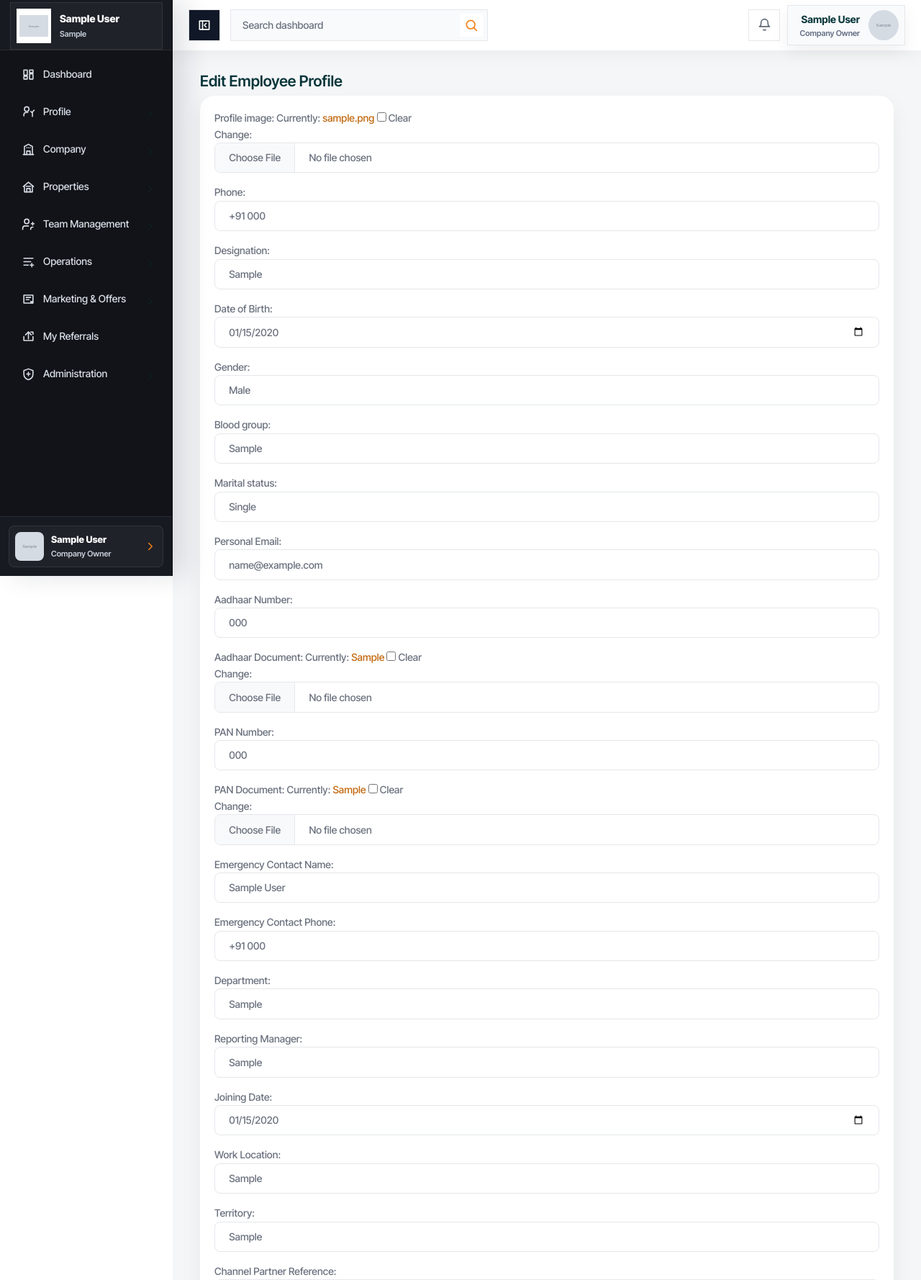
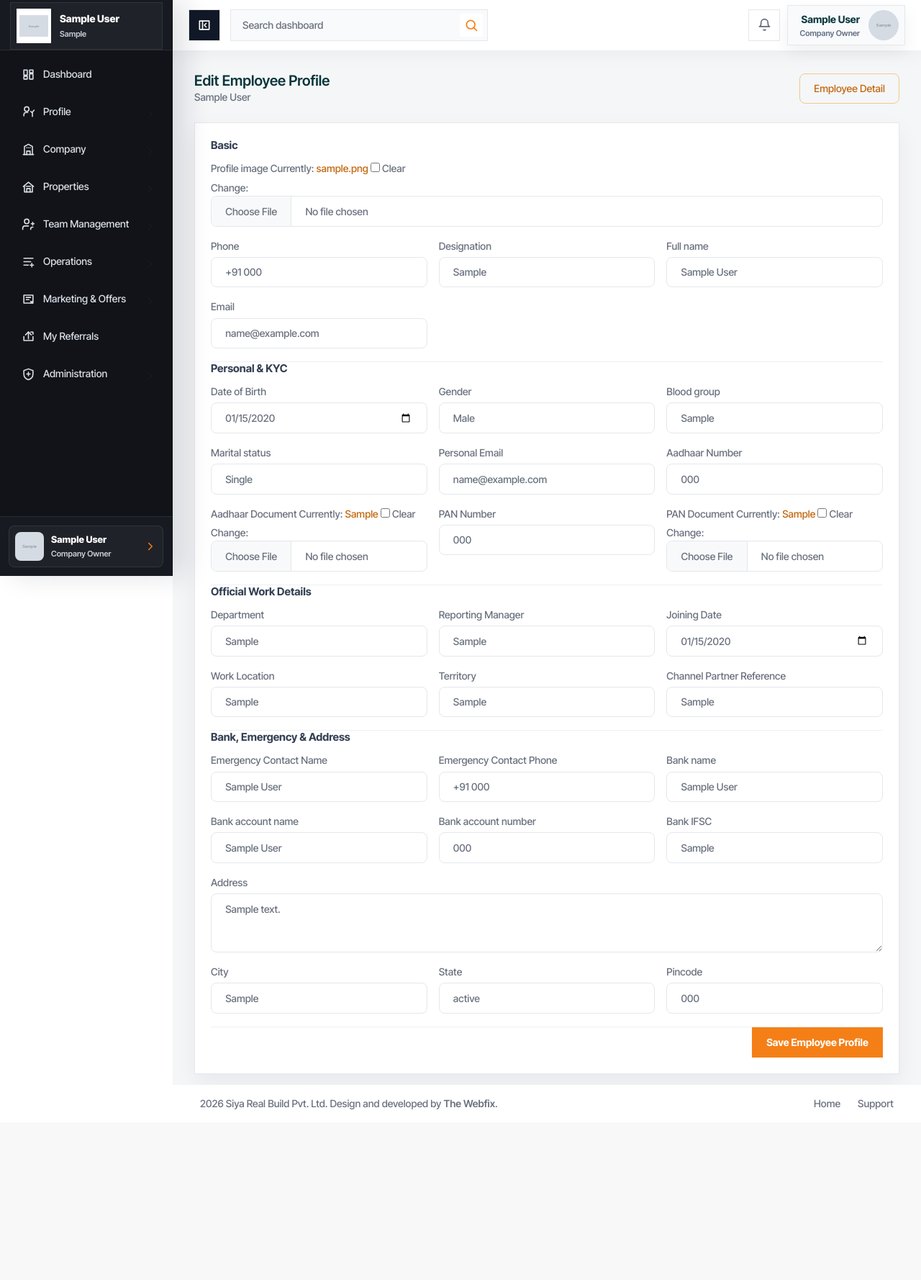
Before and after one commit to anshul1504/siyarealbuild-realestatesoftware, a Django app: page /auth/team/profiles/1/edit/ in a window 1280 px wide. Shown: the top 1778 px of the page at 72% size. After the commit the page ends 1541 px from the top, so only its background shows below. Run offline with Django 5.2, Linux system fonts and the light colour scheme; a user stored in the database is signed in; tables that the repository leaves empty hold one stand-in row (values such as "Sample post"); grey boxes marked "Sample" are stand-in pictures; some libraries are stand-ins or nearby versions.

Commit message:
Complete secure profile management workflows

```diff
--- a/accounts/forms.py
+++ b/accounts/forms.py
@@ -136,7 +136,13 @@ class InviteOTPVerifyForm(forms.Form):
 
 
 class UserProfileForm(forms.ModelForm):
-    full_name = forms.CharField(max_length=150, required=False, widget=forms.TextInput(attrs={"class": "form-control", "placeholder": "Full name"}))
+    SELF_EDITABLE_FIELDS = {
+        "full_name", "email", "profile_image", "phone", "date_of_birth", "gender", "blood_group", "marital_status", "personal_email",
+        "aadhaar_number", "aadhaar_document", "pan_number", "pan_document", "emergency_contact_name",
+        "emergency_contact_phone", "bank_name", "bank_account_name", "bank_account_number", "bank_ifsc",
+        "address", "city", "state", "pincode",
+    }
+    full_name = forms.CharField(max_length=150, required=True, widget=forms.TextInput(attrs={"class": "form-control", "placeholder": "Full name"}))
     email = forms.EmailField(widget=forms.EmailInput(attrs={"class": "form-control", "placeholder": "Email address"}))
 
     class Meta:
@@ -219,7 +225,12 @@ class UserProfileForm(forms.ModelForm):
 
     def __init__(self, *args, **kwargs):
         self.user = kwargs.pop("user")
+        self.allow_official_fields = kwargs.pop("allow_official_fields", False)
         super().__init__(*args, **kwargs)
+        if not self.allow_official_fields:
+            for field_name in list(self.fields):
+                if field_name not in self.SELF_EDITABLE_FIELDS:
+                    self.fields.pop(field_name)
         self.fields["full_name"].initial = self.user.get_full_name() or self.user.first_name
         self.fields["email"].initial = self.user.email
         if not self.instance.phone:
@@ -279,6 +290,17 @@ class UserProfileForm(forms.ModelForm):
 
     def clean_pan_document(self):
         return self._clean_profile_document("pan_document")
+
+    def clean_profile_image(self):
+        image = self.cleaned_data.get("profile_image")
+        if not image or not hasattr(image, "size"):
+            return image
+        if image.size > 2 * 1024 * 1024:
+            raise forms.ValidationError("Profile image size must be 2 MB or less.")
+        content_type = getattr(image, "content_type", "")
+        if content_type and content_type not in {"image/jpeg", "image/png", "image/webp"}:
+            raise forms.ValidationError("Upload JPG, PNG, or WebP profile image only.")
+        return image
 
     def _clean_profile_document(self, field_name):
         document = self.cleaned_data.get(field_name)
--- a/accounts/url_groups/team.py
+++ b/accounts/url_groups/team.py
@@ -10,6 +10,8 @@ urlpatterns = [
     path("team/profiles/export/<str:export_format>/", team_directory.team_profiles_export, name="team_profiles_export"),
     path("team/profiles/<int:profile_id>/", team_directory.team_profile_detail, name="team_profile_detail"),
     path("team/profiles/<int:profile_id>/edit/", team_directory.team_profile_edit, name="team_profile_edit"),
+    path("team/profiles/<int:profile_id>/history/", team_directory.team_profile_history, name="team_profile_history"),
+    path("team/profiles/<int:profile_id>/documents/<str:document_type>/", team_directory.profile_document, name="profile_document"),
     path("team/profiles/bulk-update/", team_directory.team_profiles_bulk_update, name="team_profiles_bulk_update"),
     path("team/profiles/<int:profile_id>/delete/", team_directory.team_profile_delete, name="team_profile_delete"),
     path("team/emails/", team_directory.team_emails, name="team_emails"),
--- a/accounts/view_modules/auth_profile_company.py
+++ b/accounts/view_modules/auth_profile_company.py
@@ -18,6 +18,7 @@ from ..forms import EmailLoginForm, InviteOTPVerifyForm, OTPVerifyForm, OwnerCom
 from ..models import AuditLog, AuthenticationSupportRequest, CompanyProfile, EmailOTP, EmployeeEmailChangeRequest, EmployeeInvite, OfficeLocation, Role, SignupRequest, SignupRequestStatus, UserProfile
 from ..security import auth_request_limited, client_ip, rate_limit_exceeded
 from ..services import record_audit
+from ..services import update_employee_profile
 from .onboarding import _next_employee_code
 
 
@@ -461,7 +462,7 @@ def profile_edit(request):
                 ).exclude(employee=request.user).exists():
                     messages.error(request, "This email already has a pending change request.")
                     return redirect("accounts:profile_edit")
-                profile_form.save(skip_email=True)
+                update_employee_profile(profile=user_profile, form=profile_form, actor=request.user, skip_email=True)
                 signup = SignupRequest.objects.filter(user=request.user).first()
                 if signup:
                     signup.name = request.user.get_full_name() or request.user.first_name or request.user.username
@@ -497,7 +498,7 @@ def profile_edit(request):
                 messages.success(request, "OTP sent to your new email. Verify it to complete email change.")
                 return redirect("accounts:verify_email_change")
 
-            profile_form.save()
+            update_employee_profile(profile=user_profile, form=profile_form, actor=request.user)
             _sync_signup_from_user(request.user)
             messages.success(request, "Profile details updated.")
             return redirect("accounts:profile")
--- a/accounts/view_modules/team_directory.py
+++ b/accounts/view_modules/team_directory.py
@@ -5,14 +5,14 @@ from django.contrib.auth import get_user_model
 from django.contrib.auth.decorators import login_required
 from django.core.paginator import Paginator
 from django.db import models
-from django.http import Http404, HttpResponse
+from django.http import FileResponse, Http404, HttpResponse
 from django.shortcuts import get_object_or_404, redirect, render
 from django.utils.html import escape
 from django.views.decorators.http import require_http_methods
 
 from ..email_utils import send_employee_custom_email
 from ..forms import EmployeeBulkUpdateForm, TeamEmailMessageForm, UserProfileForm
-from ..models import EmailOTP, EmployeeEmailChangeRequest, EmployeeInvite, Role, SignupRequest, TeamEmailMessage, UserProfile
+from ..models import EmailOTP, EmployeeEmailChangeRequest, EmployeeInvite, EmployeeProfileChange, Role, SignupRequest, TeamEmailMessage, UserProfile
 from ..services import bulk_update_profiles, record_audit, update_employee_profile
 
 
@@ -288,6 +288,7 @@ def team_profile_detail(request, profile_id):
             "company": company,
             "user_profile": user_profile,
             "can_view_sensitive_profile_data": can_view_sensitive_profile_data,
+            "can_view_private_profile_data": can_view_sensitive_profile_data,
         },
     )
 
@@ -299,12 +300,45 @@ def team_profile_edit(request, profile_id):
         messages.error(request, "Only company owner can edit employee profiles.")
         return redirect("accounts:team_profile_detail", profile_id=profile_id)
     profile = get_object_or_404(UserProfile.objects.select_related("user"), id=profile_id, company=company)
-    form = UserProfileForm(request.POST or None, request.FILES or None, instance=profile, user=profile.user)
+    form = UserProfileForm(request.POST or None, request.FILES or None, instance=profile, user=profile.user, allow_official_fields=True)
     if request.method == "POST" and form.is_valid():
         update_employee_profile(profile=profile, form=form, actor=request.user)
         messages.success(request, "Employee profile updated and recorded.")
         return redirect("accounts:team_profile_detail", profile_id=profile.id)
-    return render(request, "accounts/team_profile_edit.html", {"form": form, "employee_profile": profile, "user_profile": user_profile})
+    section_names = {
+        "Basic": {"full_name", "email", "profile_image", "phone", "designation"},
+        "Personal & KYC": {"date_of_birth", "gender", "blood_group", "marital_status", "personal_email", "aadhaar_number", "aadhaar_document", "pan_number", "pan_document"},
+        "Official Work Details": {"department", "reporting_manager", "joining_date", "work_location", "territory", "channel_partner_reference"},
+        "Bank, Emergency & Address": {"bank_name", "bank_account_name", "bank_account_number", "bank_ifsc", "emergency_contact_name", "emergency_contact_phone", "address", "city", "state", "pincode"},
+    }
+    form_sections = [(name, [form[field] for field in form.fields if field in fields]) for name, fields in section_names.items()]
+    return render(request, "accounts/team_profile_edit.html", {"form": form, "form_sections": form_sections, "employee_profile": profile, "user_profile": user_profile})
+
+
+@login_required
+def team_profile_history(request, profile_id):
+    user_profile, company, _ = _profile_context(request)
+    if user_profile.role != Role.COMPANY_OWNER:
+        messages.error(request, "Only company owner can view employee profile history.")
+        return redirect("accounts:team_profile_detail", profile_id=profile_id)
+    profile = get_object_or_404(UserProfile.objects.select_related("user"), id=profile_id, company=company)
+    changes = EmployeeProfileChange.objects.filter(profile=profile).select_related("changed_by")[:100]
+    return render(request, "accounts/team_profile_history.html", {"employee_profile": profile, "changes": changes, "user_profile": user_profile})
+
+
+@login_required
+def profile_document(request, profile_id, document_type):
+    user_profile, company, _ = _profile_context(request)
+    profile = get_object_or_404(UserProfile, id=profile_id, company=company)
+    if request.user != profile.user and user_profile.role != Role.COMPANY_OWNER:
+        raise Http404("Document not found.")
+    field_name = {"aadhaar": "aadhaar_document", "pan": "pan_document"}.get(document_type)
+    if not field_name:
+        raise Http404("Document not found.")
+    document = getattr(profile, field_name)
+    if not document:
+        raise Http404("Document not found.")
+    return FileResponse(document.open("rb"), as_attachment=True, filename=document.name.rsplit("/", 1)[-1])
 
 
 @login_required
--- a/templates/accounts/team_profile_edit.html
+++ b/templates/accounts/team_profile_edit.html
@@ -1 +1,29 @@
-{% extends "base.html" %}{% block content %}<div class="container-fluid"><h4>Edit Employee Profile</h4><form method="post" enctype="multipart/form-data" class="card card-body">{% csrf_token %}{{ form.as_p }}<button class="btn btn-primary">Save Profile</button></form></div>{% endblock %}
+{% extends "base.html" %}
+{% block title %}Edit Employee Profile - Siya Real Build{% endblock %}
+{% block content %}
+<div class="app-page-head d-flex flex-wrap gap-3 align-items-center justify-content-between">
+    <div><h1 class="app-page-title mb-0">Edit Employee Profile</h1><p class="text-body mb-0">{{ employee_profile.user.get_full_name|default:employee_profile.user.email }}</p></div>
+    <a class="btn btn-outline-primary" href="{% url 'accounts:team_profile_detail' employee_profile.id %}">Employee Detail</a>
+</div>
+<section class="profile-panel">
+    <form method="post" enctype="multipart/form-data" class="profile-form">
+        {% csrf_token %}
+        {% if form.non_field_errors %}<div class="alert alert-danger">{{ form.non_field_errors }}</div>{% endif %}
+        {% for section, fields in form_sections %}
+        <div class="profile-form-section">
+            <h3>{{ section }}</h3>
+            <div class="row g-3">
+                {% for field in fields %}
+                <div class="{% if field.name == 'address' or field.name == 'profile_image' %}col-12{% else %}col-md-6 col-xl-4{% endif %}">
+                    <label class="form-label" for="{{ field.id_for_label }}">{{ field.label }}</label>
+                    {{ field }}
+                    {% for error in field.errors %}<div class="text-danger small mt-1">{{ error }}</div>{% endfor %}
+                </div>
+                {% endfor %}
+            </div>
+        </div>
+        {% endfor %}
+        <div class="profile-detail-actions"><button class="btn btn-primary" type="submit">Save Employee Profile</button></div>
+    </form>
+</section>
+{% endblock %}
```
Also changed, not shown: accounts/services.py (+9 -3 lines), accounts/tests.py (+79 -1 lines), templates/accounts/profile.html (+4 -4 lines), templates/accounts/team_profile_detail.html (+10 -4 lines), templates/accounts/team_profile_history.html (added, +14 -0 lines).
